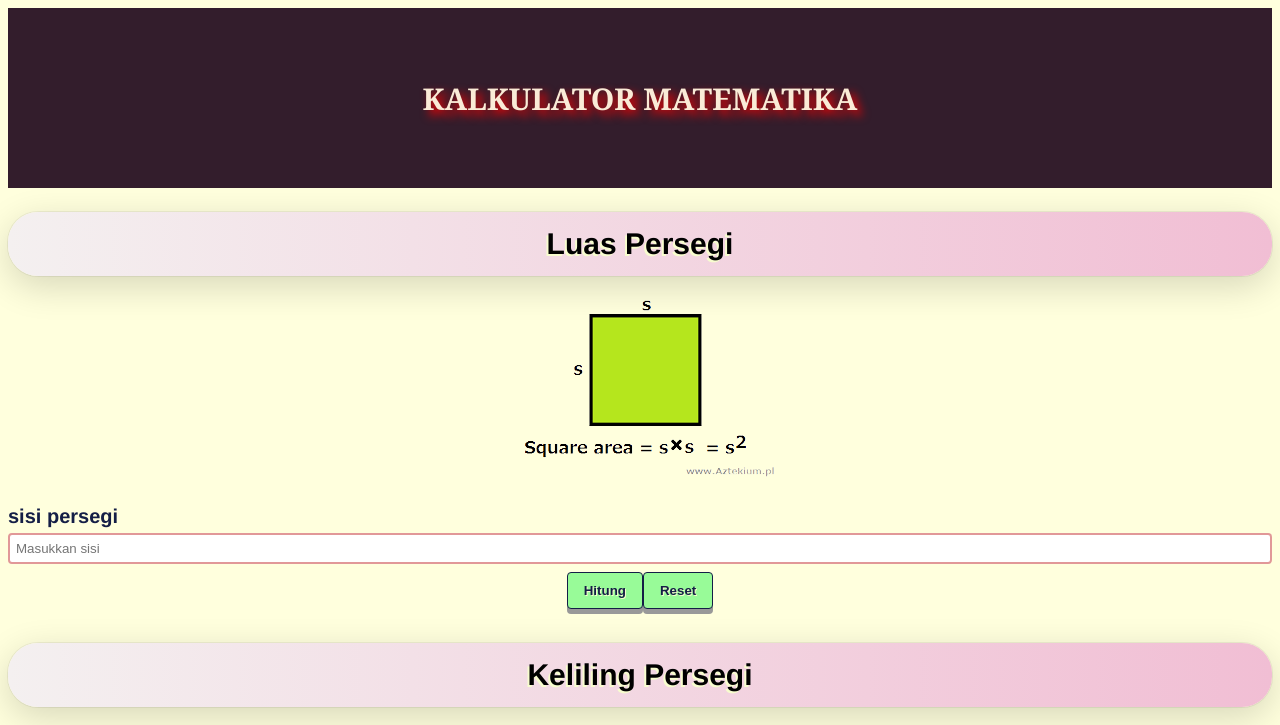
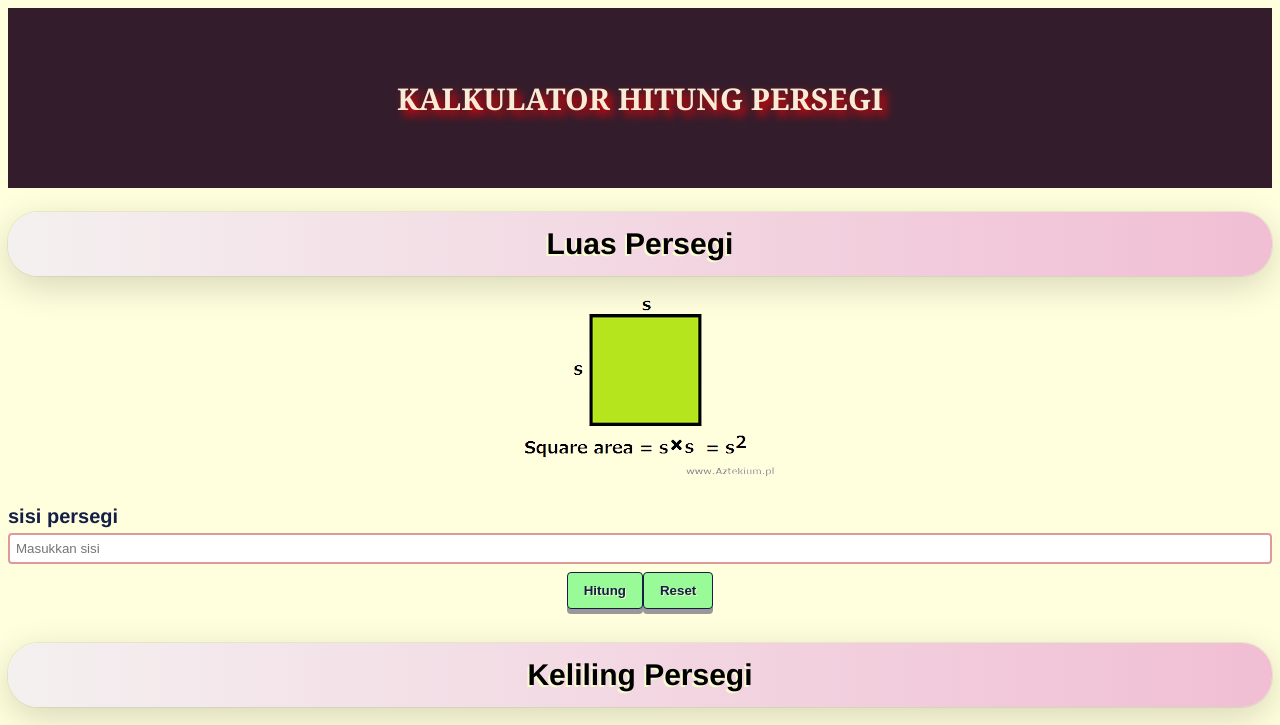
Before and after one commit to revou-fundamental-course/4-sep-23-RiaAngelaTanujaya, a plain HTML site: page index.html in a window 1280 px wide. Shown: the top 725 px of the page. Drawn offline with Linux system fonts and the light colour scheme.

Commit message:
third commit

```diff
--- a/index.html
+++ b/index.html
@@ -12,7 +12,7 @@
     <script src="js/script.js"></script>
 
     <header>
-        <h1>KALKULATOR MATEMATIKA</h1>
+        <h1>KALKULATOR HITUNG PERSEGI</h1>
     </header>
 
     <section class="luasInputSection">
```
